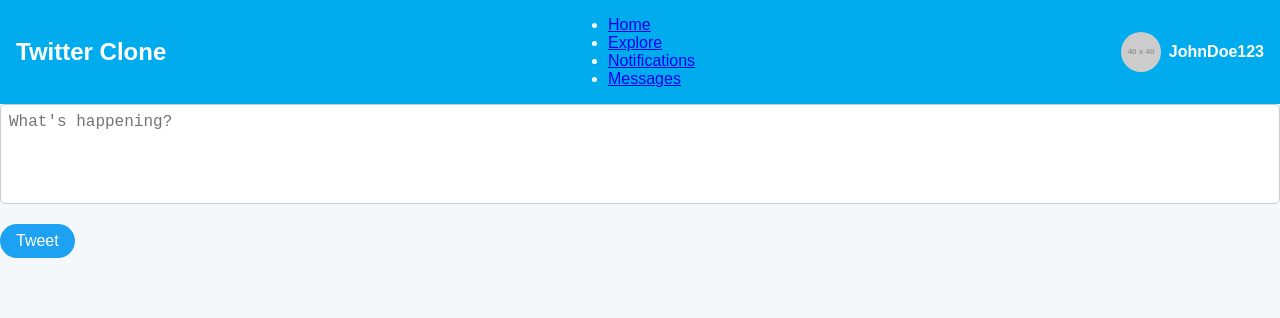
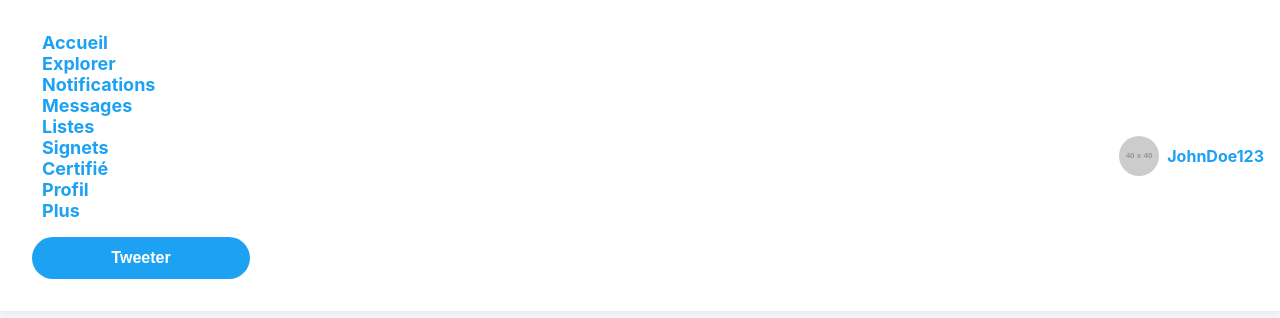
Before and after one commit to mohamedmehdigara/react-twitter-clone, a React (Create React App) app: page / in a window 1280 px wide. Shown: the top 318 px of the page. Built offline with nearby package versions, Linux system fonts and the light colour scheme; no server answers.

Commit message:
added files

```diff
--- a/src/App.css
+++ b/src/App.css
@@ -6,7 +6,7 @@
 }
 
 body {
-  font-family: Arial, sans-serif;
+  font-family: -apple-system, BlinkMacSystemFont, 'Segoe UI', Roboto, 'Helvetica Neue', Arial, sans-serif;
   background-color: #f5f8fa;
   color: #1da1f2;
 }
@@ -16,51 +16,90 @@ body {
   display: flex;
   align-items: center;
   justify-content: space-between;
-  background-color: #00acee;
-  color: #fff;
+  background-color: #ffffff;
+  border-bottom: 1px solid #e1e8ed;
   padding: 1rem;
+  position: fixed;
+  top: 0;
+  left: 0;
+  right: 0;
+  z-index: 100;
 }
 
 .logo {
   font-size: 1.5rem;
   font-weight: bold;
+  color: #1da1f2;
+  text-decoration: none;
 }
 
-.navLinks {
-  list-style: none;
-  display: flex;
+.sidebar {
+  width: 250px;
+  padding: 1rem;
+  position: fixed;
+  top: 56px;
+  bottom: 0;
+  left: 0;
+  background-color: #f5f8fa;
+  overflow-y: auto;
 }
 
-.navLinks li {
-  margin-left: 1rem;
+.sidebar ul {
+  list-style: none;
+  padding: 0;
+  margin: 0;
 }
 
-.userInfo {
-  display: flex;
-  align-items: center;
+.sidebar li {
+  margin-bottom: 0.5rem;
+}
+
+.sidebar a {
+  color: #1da1f2;
+  text-decoration: none;
+  font-weight: bold;
+}
+
+.sidebar a:hover {
+  text-decoration: underline;
+}
+
+.tweetButton {
+  background-color: #1da1f2;
+  color: #ffffff;
+  border: none;
+  border-radius: 9999px;
+  padding: 0.75rem 2rem;
+  font-size: 16px;
+  font-weight: bold;
+  cursor: pointer;
+}
+
+.tweetButton:hover {
+  background-color: #1a91da;
+}
+
+/* Additional styles for layout */
+.container {
+  max-width: 800px;
+  margin: 0 auto;
+  padding-top: 56px;
+}
+
+.tweetContainer {
+  background-color: #ffffff;
+  border-bottom: 1px solid #e1e8ed;
+  padding: 1rem;
+}
+
+.avatarContainer {
+  margin-right: 1rem;
 }
 
 .avatar {
   width: 40px;
   height: 40px;
   border-radius: 50%;
-  margin-right: 0.5rem;
-}
-
-.username {
-  font-size: 1rem;
-  font-weight: bold;
-}
-
-/* Tweet styles */
-.tweetContainer {
-  display: flex;
-  padding: 1rem;
-  border-bottom: 1px solid #e1e8ed;
-}
-
-.avatarContainer {
-  margin-right: 1rem;
 }
 
 .tweetContent {
@@ -94,36 +133,3 @@ body {
   justify-content: space-around;
   color: #657786;
 }
-
-/* TweetForm styles */
-.textArea {
-  width: 100%;
-  min-height: 100px;
-  resize: none;
-  margin-bottom: 1rem;
-  padding: 0.5rem;
-  border-radius: 5px;
-  border: 1px solid #ccc;
-  font-size: 16px;
-}
-
-button {
-  background-color: #1da1f2;
-  color: #fff;
-  border: none;
-  padding: 0.5rem 1rem;
-  border-radius: 9999px;
-  cursor: pointer;
-  font-size: 16px;
-}
-
-button:hover {
-  background-color: #1a91da;
-}
-
-/* Additional styles for layout */
-.container {
-  max-width: 800px;
-  margin: 0 auto;
-  padding: 1rem;
-}
--- a/src/components/Navbar.js
+++ b/src/components/Navbar.js
@@ -4,24 +4,65 @@ import { Link } from 'react-router-dom';
 const Navbar = () => {
   return (
     <nav style={styles.navbar}>
-      {/* App Logo */}
-      <h1 style={styles.logo}>Twitter Clone</h1>
-
-      {/* Navigation Links */}
+      <div style={styles.sidebar}>
         <ul style={styles.navLinks}>
           <li>
-          <Link to="/">Home</Link>
+            <Link to="/" style={styles.link}>
+              <i className="fa fa-home" style={styles.icon}></i>
+              Accueil
+            </Link>
           </li>
           <li>
-          <Link to="/explore">Explore</Link>
+            <Link to="/explore" style={styles.link}>
+              <i className="fa fa-hashtag" style={styles.icon}></i>
+              Explorer
+            </Link>
           </li>
           <li>
-          <Link to="/notifications">Notifications</Link>
+            <Link to="/notifications" style={styles.link}>
+              <i className="fa fa-bell" style={styles.icon}></i>
+              Notifications
+            </Link>
           </li>
           <li>
-          <Link to="/messages">Messages</Link>
+            <Link to="/messages" style={styles.link}>
+              <i className="fa fa-envelope" style={styles.icon}></i>
+              Messages
+            </Link>
+          </li>
+          <li>
+            <Link to="/lists" style={styles.link}>
+              <i className="fa fa-list" style={styles.icon}></i>
+              Listes
+            </Link>
+          </li>
+          <li>
+            <Link to="/bookmarks" style={styles.link}>
+              <i className="fa fa-bookmark" style={styles.icon}></i>
+              Signets
+            </Link>
+          </li>
+          <li>
+            <Link to="/certified" style={styles.link}>
+              <i className="fa fa-check-circle" style={styles.icon}></i>
+              Certifié
+            </Link>
+          </li>
+          <li>
+            <Link to="/profile" style={styles.link}>
+              <i className="fa fa-user" style={styles.icon}></i>
+              Profil
+            </Link>
+          </li>
+          <li>
+            <Link to="/more" style={styles.link}>
+              <i className="fa fa-ellipsis-h" style={styles.icon}></i>
+              Plus
+            </Link>
           </li>
         </ul>
+        <button style={styles.tweetButton}>Tweeter</button>
+      </div>
 
       {/* User Info (Placeholder) */}
       <div style={styles.userInfo}>
@@ -41,22 +82,48 @@ export default Navbar;
 const styles = {
   navbar: {
     display: 'flex',
+    justifyContent: 'space-between',
     alignItems: 'center',
-    justifyContent: 'space-between',
-    backgroundColor: '#00acee',
-    color: '#fff',
+    backgroundColor: '#ffffff',
+    boxShadow: '0px 0px 10px rgba(0, 0, 0, 0.1)',
     padding: '1rem',
+    position: 'fixed',
+    top: 0,
+    left: 0,
+    right: 0,
+    zIndex: 100,
   },
-  logo: {
-    fontSize: '1.5rem',
-    fontWeight: 'bold',
+  sidebar: {
+    width: '250px',
+    padding: '1rem',
   },
   navLinks: {
     listStyle: 'none',
+    padding: 0,
+    margin: 0,
+  },
+  link: {
+    color: '#1da1f2',
+    textDecoration: 'none',
     display: 'flex',
+    alignItems: 'center',
+    fontSize: '18px',
+    fontWeight: 'bold',
   },
-  navLinks: {
-    marginLeft: '1rem', // This should be 'navLinks' instead of 'navLinks li'
+  icon: {
+    marginRight: '10px',
+  },
+  tweetButton: {
+    background: '#1da1f2',
+    color: '#fff',
+    border: 'none',
+    borderRadius: '9999px',
+    padding: '0.75rem 2rem',
+    marginTop: '1rem',
+    fontSize: '16px',
+    fontWeight: 'bold',
+    cursor: 'pointer',
+    width: '100%',
   },
   userInfo: {
     display: 'flex',
```
Lines whose indentation alone changed are shown as unchanged.
